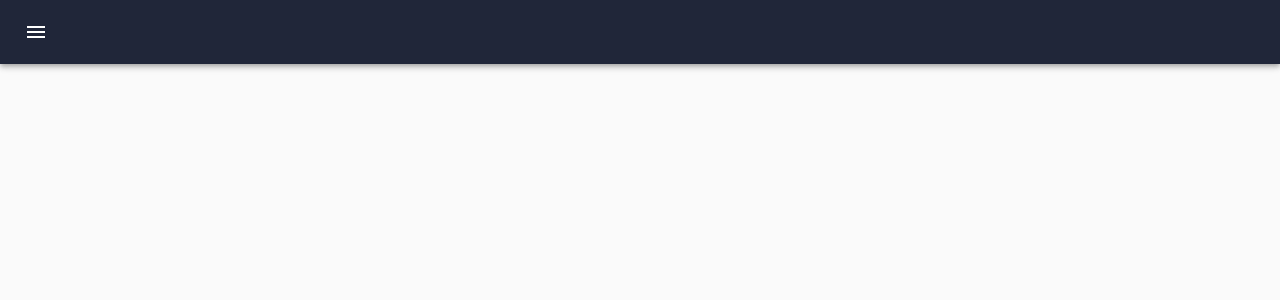
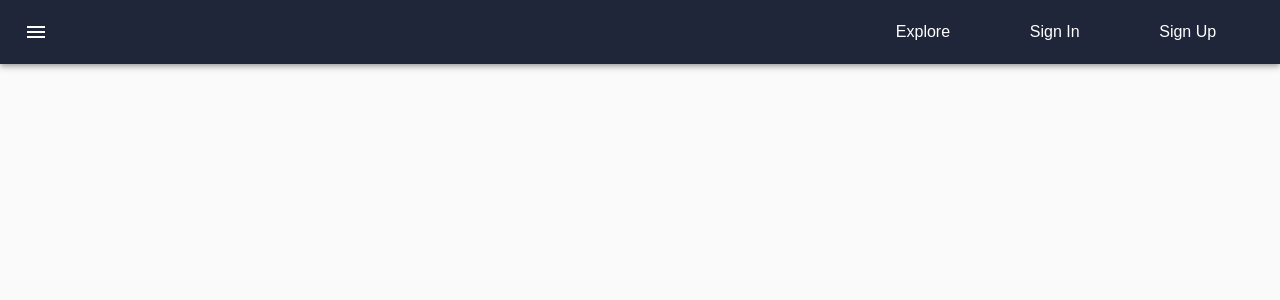
Before and after one commit to SparkDevTeams/Web_Dev_Frontend_S2020, a React (Create React App) app: page / in a window 1280 px wide. Shown: the top 300 px of the page. Built offline with nearby package versions, Linux system fonts and the light colour scheme.

Commit message:
modified the appbar to match the xd ui

```diff
--- a/package.json
+++ b/package.json
@@ -5,6 +5,7 @@
   "dependencies": {
     "@material-ui/core": "^4.9.2",
     "@material-ui/icons": "^4.9.1",
+    "@material-ui/styles": "^4.9.0",
     "@testing-library/jest-dom": "^4.2.4",
     "@testing-library/react": "^9.3.2",
     "@testing-library/user-event": "^7.1.2",
--- a/src/layouts/FullLayout.jsx
+++ b/src/layouts/FullLayout.jsx
@@ -1,4 +1,4 @@
-import React, {useState, useEffect} from "react";
+import React, { useState, useEffect } from "react";
 import AppBar from "@material-ui/core/AppBar";
 import Toolbar from "@material-ui/core/Toolbar";
 import IconButton from "@material-ui/core/IconButton";
@@ -8,33 +8,46 @@ import ListItem from "@material-ui/core/ListItem";
 import ListItemIcon from "@material-ui/core/ListItemIcon";
 import ListItemText from "@material-ui/core/ListItemText";
 import MenuIcon from "@material-ui/icons/Menu";
-import {publicRoutes } from "../routes/allRoutes";
+import { publicRoutes } from "../routes/allRoutes";
 import styled from "styled-components";
-import { Route, Switch} from "react-router-dom";
-
-
+import { Route, Switch } from "react-router-dom";
+import Link from "@material-ui/core/Link";
 
 const Side = styled.div`
   width: 250;
 `;
 
+const StyledToolbar = styled(Toolbar)`
+  display: flex;
+  justify-content: space-between;
 
+  .buttonsOnRight {
+    display: flex;
+    justify-content: space-around;
+    min-width: 400px;
+  }
+`;
 
-const FullLayout = (props) => {
+const StyledLink = styled(Link)`
+  color: #ffffff;
+  text-decoration: none;
+  font-size: 1rem;
+`;
+
+const FullLayout = props => {
   const [drawerOpen, setDrawerOpen] = useState(false);
 
   const toggleDrawer = () => setDrawerOpen(!drawerOpen);
 
-    const switchRoutes = (route) => {
+  const switchRoutes = route => {
     props.history.push(route);
     toggleDrawer();
-    }
-
+  };
 
   return (
-        <div style={{minHeight: "100vh", position: "relative"}}>
+    <div style={{ minHeight: "100vh", position: "relative" }}>
       <AppBar position="static">
-              <Toolbar>
+        <StyledToolbar>
           <IconButton
             edge="start"
             color="inherit"
@@ -43,8 +56,33 @@ const FullLayout = (props) => {
           >
             <MenuIcon />
           </IconButton>
-
-              </Toolbar>
+          <div className="buttonsOnRight">
+            <StyledLink
+              component="button"
+              onClick={() => {
+                console.info("I'm a button.");
+              }}
+            >
+              Explore
+            </StyledLink>
+            <StyledLink
+              component="button"
+              onClick={() => {
+                console.info("I'm a button.");
+              }}
+            >
+              Sign In
+            </StyledLink>
+            <StyledLink
+              component="button"
+              onClick={() => {
+                console.info("I'm a button.");
+              }}
+            >
+              Sign Up
+            </StyledLink>
+          </div>
+        </StyledToolbar>
       </AppBar>
       <Drawer open={drawerOpen} onClose={toggleDrawer}>
         <Side>
@@ -55,9 +93,7 @@ const FullLayout = (props) => {
                 onClick={() => switchRoutes(route.path)}
                 key={route.key}
               >
-                      <ListItemIcon>
-                        {<route.icon color="primary" />}
-                      </ListItemIcon>
+                <ListItemIcon>{<route.icon color="primary" />}</ListItemIcon>
                 <ListItemText primary={route.name} />
               </ListItem>
             ))}
@@ -66,11 +102,18 @@ const FullLayout = (props) => {
       </Drawer>
       <Switch>
         {publicRoutes.map(publicRoutes => {
-                return (<Route exact  path={publicRoutes.path} key={publicRoutes.key} component={publicRoutes.component} />)
+          return (
+            <Route
+              exact
+              path={publicRoutes.path}
+              key={publicRoutes.key}
+              component={publicRoutes.component}
+            />
+          );
         })}
       </Switch>
     </div>
-    )
-}
+  );
+};
 
 export default FullLayout;
```
Lines whose indentation alone changed are shown as unchanged.
